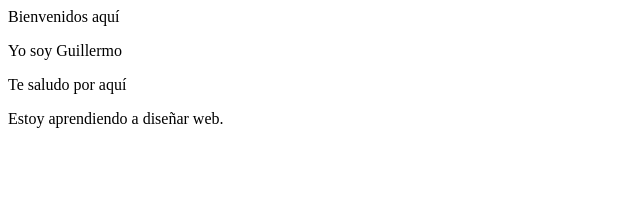
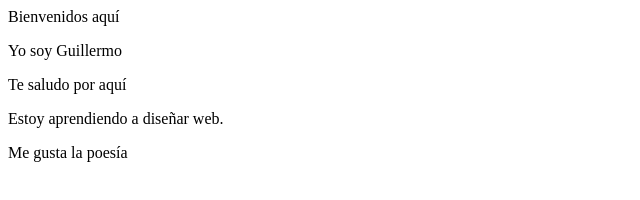
Before and after one commit to guillermito1/guillermito1.github.io, a plain HTML site: page index.html in a window 1280 px wide. Shown: the whole page, without its empty margins (0-640 px from the left). Drawn offline with Linux system fonts and the light colour scheme.

Commit message:
Update index.html
Actualizar

```diff
--- a/index.html
+++ b/index.html
@@ -5,3 +5,4 @@
 <p>Yo soy Guillermo
 <p>Te saludo por aquí
 <p>Estoy aprendiendo a diseñar web.
+<p>Me gusta la poesía
```
